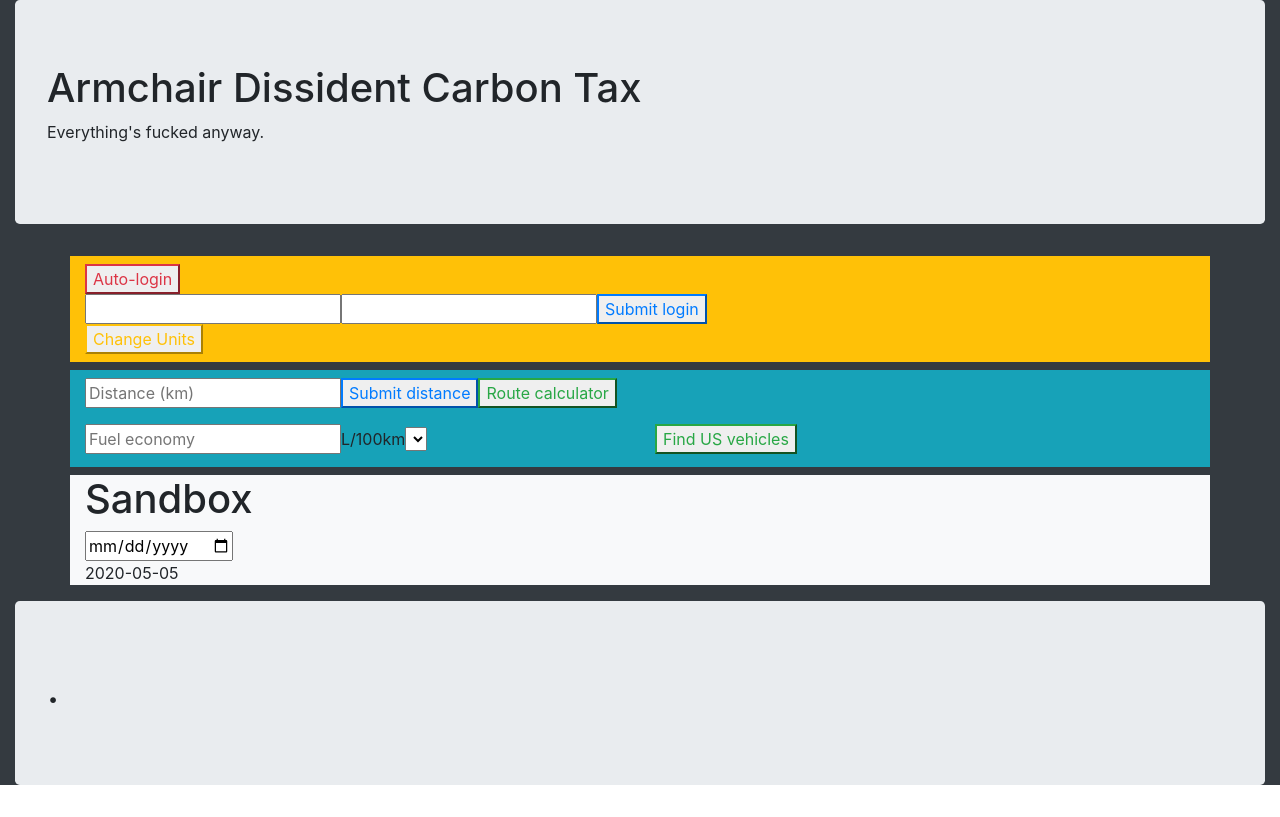
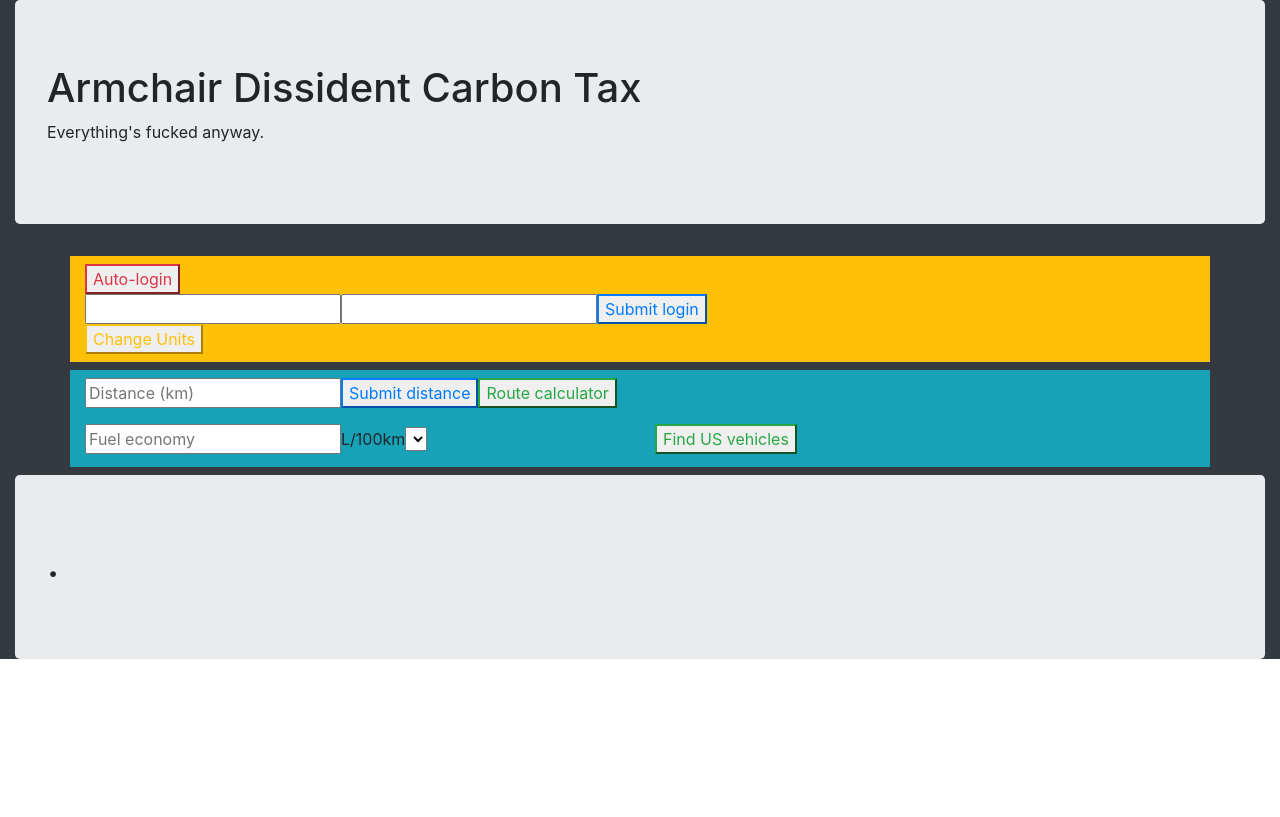
Before and after one commit to mccutch/carbon-tax-heroku, a React (Create React App) app: page / in a window 1280 px wide. Built offline with nearby package versions, Linux system fonts and the light colour scheme; no server answers.

Commit message:
remove sandbox

```diff
--- a/package.json
+++ b/package.json
@@ -7,9 +7,9 @@
     "@testing-library/jest-dom": "^4.2.4",
     "@testing-library/react": "^9.3.2",
     "@testing-library/user-event": "^7.1.2",
-    "bootstrap": "^4.4.1",
+    "bootstrap": "^4.5.0",
     "react": "^16.13.1",
-    "react-bootstrap": "^1.0.0",
+    "react-bootstrap": "^1.0.1",
     "react-dom": "^16.13.1",
     "react-scripts": "3.4.1"
   },
--- a/src/index.js
+++ b/src/index.js
@@ -3,7 +3,7 @@ import ReactDOM from 'react-dom';
 import 'bootstrap/dist/css/bootstrap.min.css';
 import {EmissionCalculator} from './emissionCalculator.js';
 import {LoginWrapper} from './loginWrapper.js';
-import {Sandbox} from './sandbox.js';
+//import {Sandbox} from './sandbox.js';
 import * as units from './unitConversions';
 
 
@@ -41,7 +41,6 @@ class Page extends React.Component {
         <div>
           <LoginWrapper loggedIn={this.state.loggedIn} login={this.setLogin} toggleDisplayUnits={this.props.toggleDisplayUnits}/>
           <EmissionCalculator loggedIn={this.state.loggedIn} displayUnits={this.state.displayUnits}/>
-          <Sandbox />
         </div>
         <div className="jumbotron">
           <h1>.</h1>
```
Also changed, not shown: 1 other file (tests, documents, lock files or other folders).
